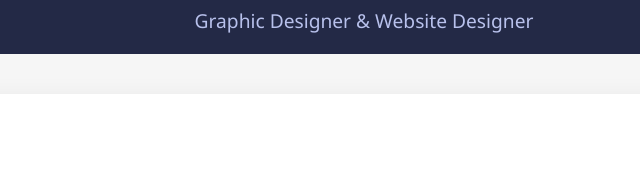
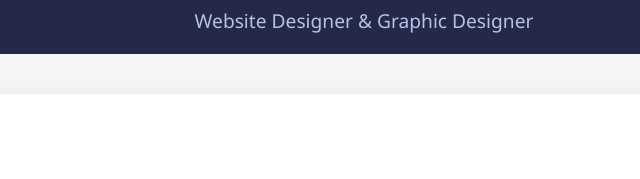
Before and after one commit to dey022613-bit/Saurav-Dey, a plain HTML site: page index.html in a window 1280 px wide. Shown: the part 226-405 px from the top of the page, 276-916 px from the left. Drawn offline with Linux system fonts and the light colour scheme.

Commit message:
Update index.html

```diff
--- a/index.html
+++ b/index.html
@@ -153,7 +153,7 @@
   <header>
     <img src="Assets/Images/saurav.png" class="saurav">
     <h1>Saurav Dey</h1>
-    <p>Graphic Designer & Website Designer</p>
+    <p>Website Designer & Graphic Designer</p>
 
   </header>
   <div class="container">
@@ -213,4 +213,5 @@ Learn everything about web development – from HTML, CSS, and JavaScript to mod
     &copy; 2025 Saurav Dey. All rights reserved.
   </footer>
 </body>
+
 </html>
```
